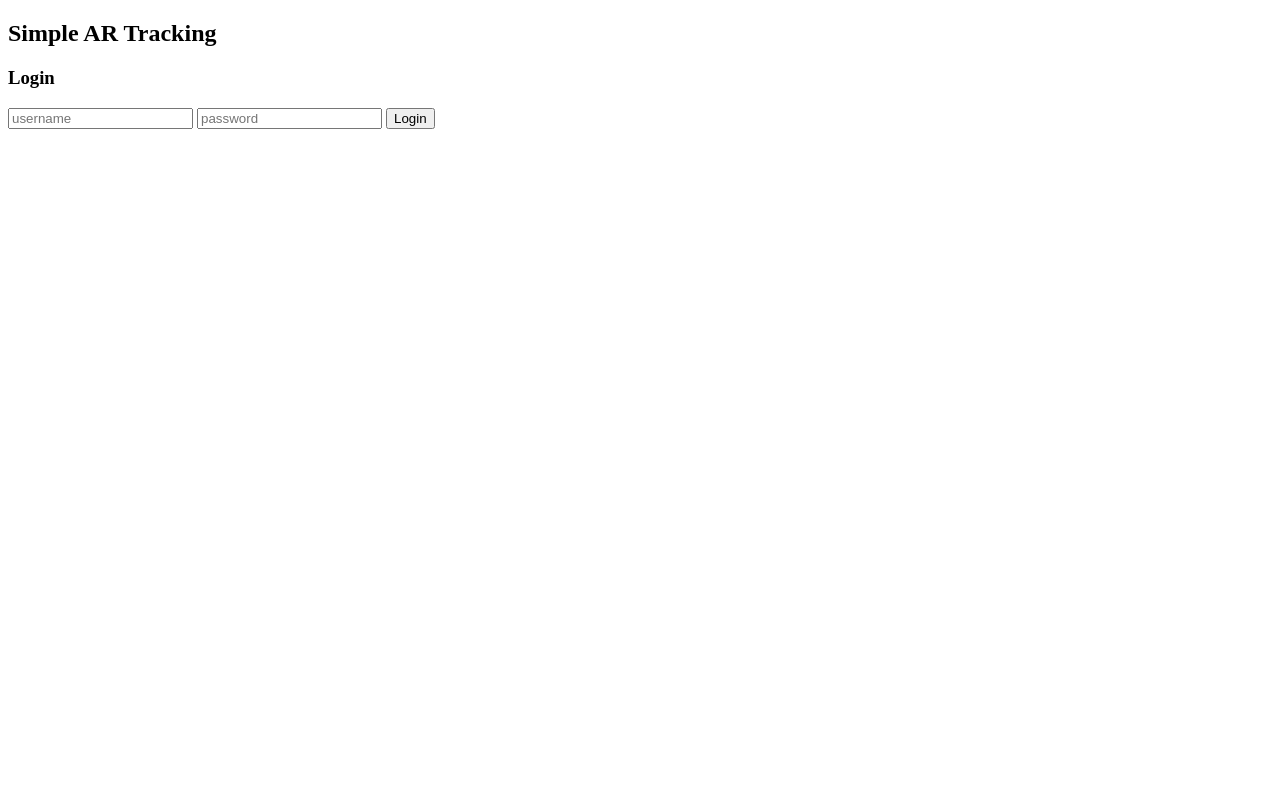
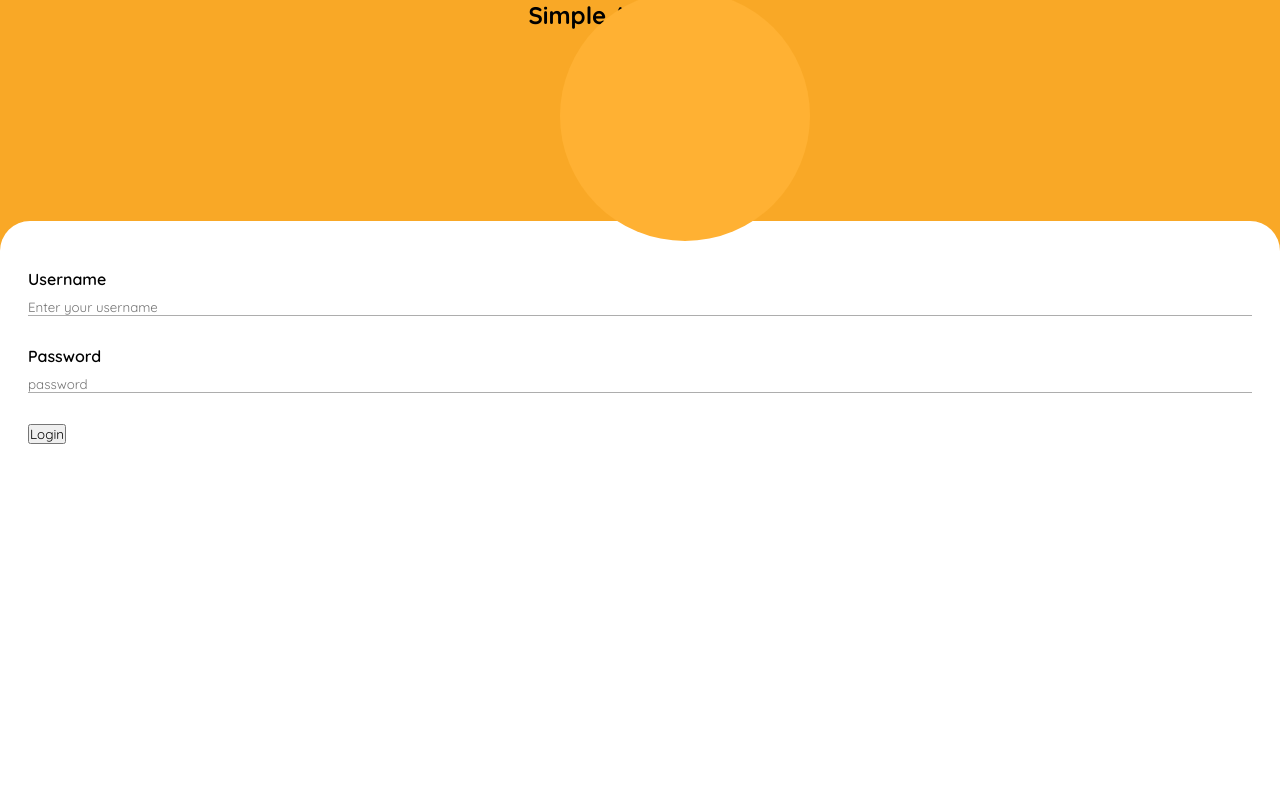
Before and after one commit to noelmandak/SARTracking, a Flask app: page /login in a window 1280 px wide. Run offline with Flask 2, Linux system fonts and the light colour scheme; some libraries are stand-ins or nearby versions.

Commit message:
desain halaman login

```diff
--- a/templates/layout.html
+++ b/templates/layout.html
@@ -4,10 +4,77 @@
     <meta charset="UTF-8">
     <meta http-equiv="X-UA-Compatible" content="IE=edge">
     <meta name="viewport" content="width=device-width, initial-scale=1.0">
+    <link rel="preconnect" href="https://fonts.googleapis.com">
+    <link rel="preconnect" href="https://fonts.gstatic.com" crossorigin>
+    <link href="https://fonts.googleapis.com/css2?family=Quicksand:wght@400;600;700&display=swap" rel="stylesheet">
+    <script src="https://kit.fontawesome.com/a076d05399.js" crossorigin="anonymous"></script>
+    <link rel="stylesheet" href="style.css">
     <title>Simple AR Tracking</title>
+
+    <style>
+        *{
+            margin: 0;
+            padding: 0;
+            box-sizing: border-box;
+            font-family: 'Quicksand', sans-serif;
+        }
+        body {
+            display: flex;
+            flex-direction: column;
+            align-items: center;
+            background-color: #F9A826;
+            height: 100vh;
+            width: 100%;
+        }
+        .header {
+            height: 250px;
+            display: flex;
+            flex-direction: column;
+            align-items: baseline;
+            justify-content: center;
+            padding-right: 100px;
+            font-size: larger;
+            font-weight: 700;
+            color: white;
+            position: relative;
+        }
+        .bulat {
+            height: 250px;
+            width: 250px;
+            background-color: #FFB133;
+            border-radius: 50%;
+            position: absolute;
+            z-index: 0;
+        }
+        .main-container{
+            width: 100%;
+            background-color: white;
+            padding: 48px 28px;
+            margin-top: 20px;
+            border-radius: 30px 30px 0 0;
+            height: 100%;
+
+        }
+        .input-section {
+            display: flex;
+            flex-direction: column;
+        }
+        .input-section label{
+            font-weight: 600;
+            margin-bottom: 10px;
+        }
+        .input-section input{
+            margin-bottom: 30px;
+            border: 0;
+            color: #ADADAD;
+            border-bottom: 1px solid #ADADAD;
+        }
+    </style>
+
+
+
 </head>
 <body>
-
     <div><h2>Simple AR Tracking</h2></div>
 
     {% block body %}
--- a/templates/login.html
+++ b/templates/login.html
@@ -2,16 +2,29 @@
 {% extends "layout.html" %}
 
 {% block body %}
+<div class="header">
+    <h3>Login</h3>
+    <div class="bulat"></div>
+</div>
+<div class="main-container">
+    <form action="/login" method="post">
+        <div class="input-box">
+            <div class="input-section">
+                <label for="username">Username</label>
+                <input type="text" name="username" placeholder="Enter your username" required>
+            </div>
+            <div class="input-section">
+                <label for="password">Password</label>
+                <input type="password" name="password" placeholder="password" required>
+            </div>
 
-<h3>Login</h3>
+        </div>
 
-<form action="/login" method="post">
-    <input type="text" name="username" placeholder="username" required>
-    <input type="password" name="password" placeholder="password" required>
-    <input type="submit" value="Login">
-</form>
-{%for category, message in get_flashed_messages(with_categories=True)%}
-<div class="alert">{{message}}</div>
-{%endfor%}
+        {%for category, message in get_flashed_messages(with_categories=True)%}
+        <div class="alert">{{message}}</div>
+        {%endfor%}
+        <input type="submit" value="Login">
+    </form>
+</div>
 
 {% endblock %}
```
Also changed, not shown: templates/images/SL_060521_43530_09.jpg (added).
